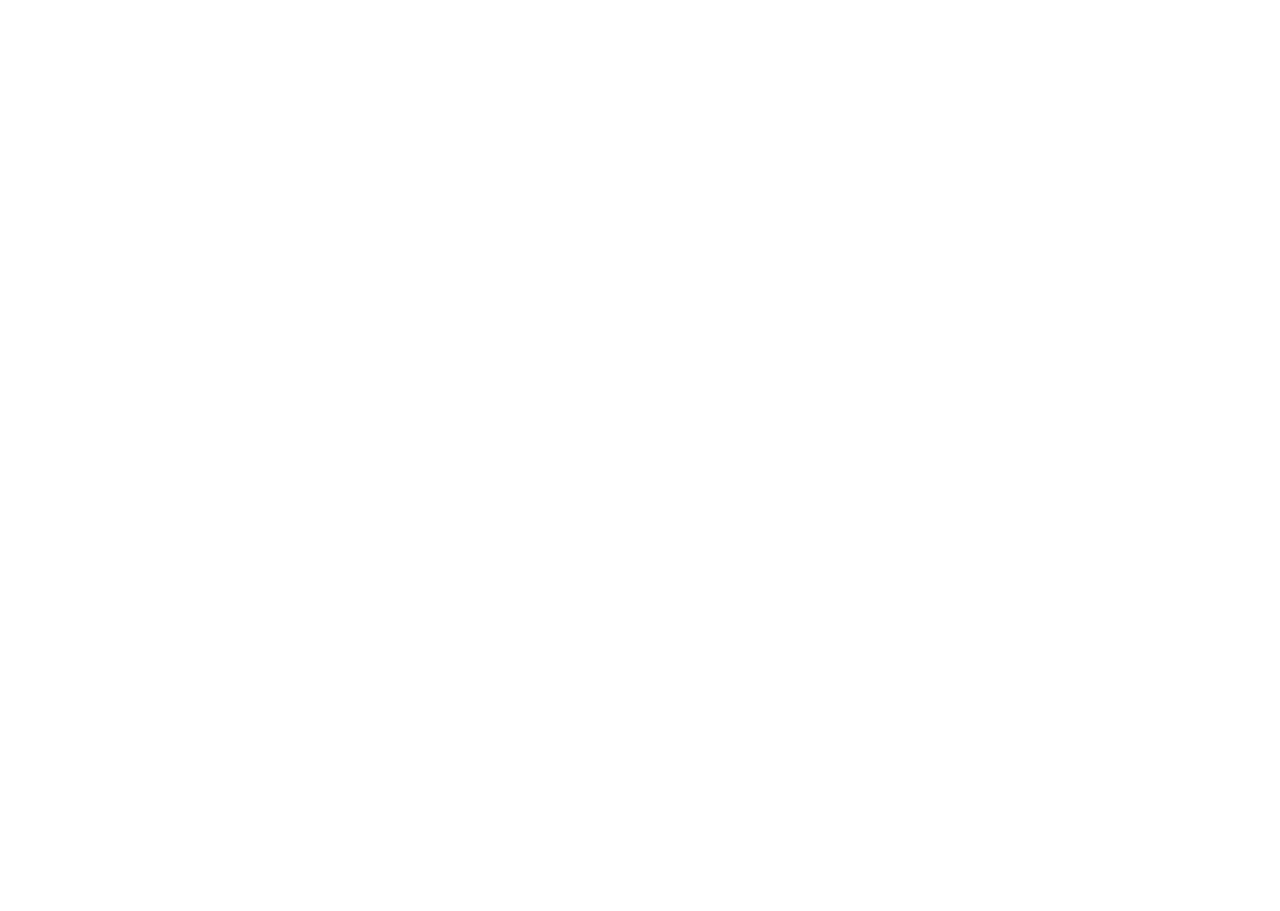
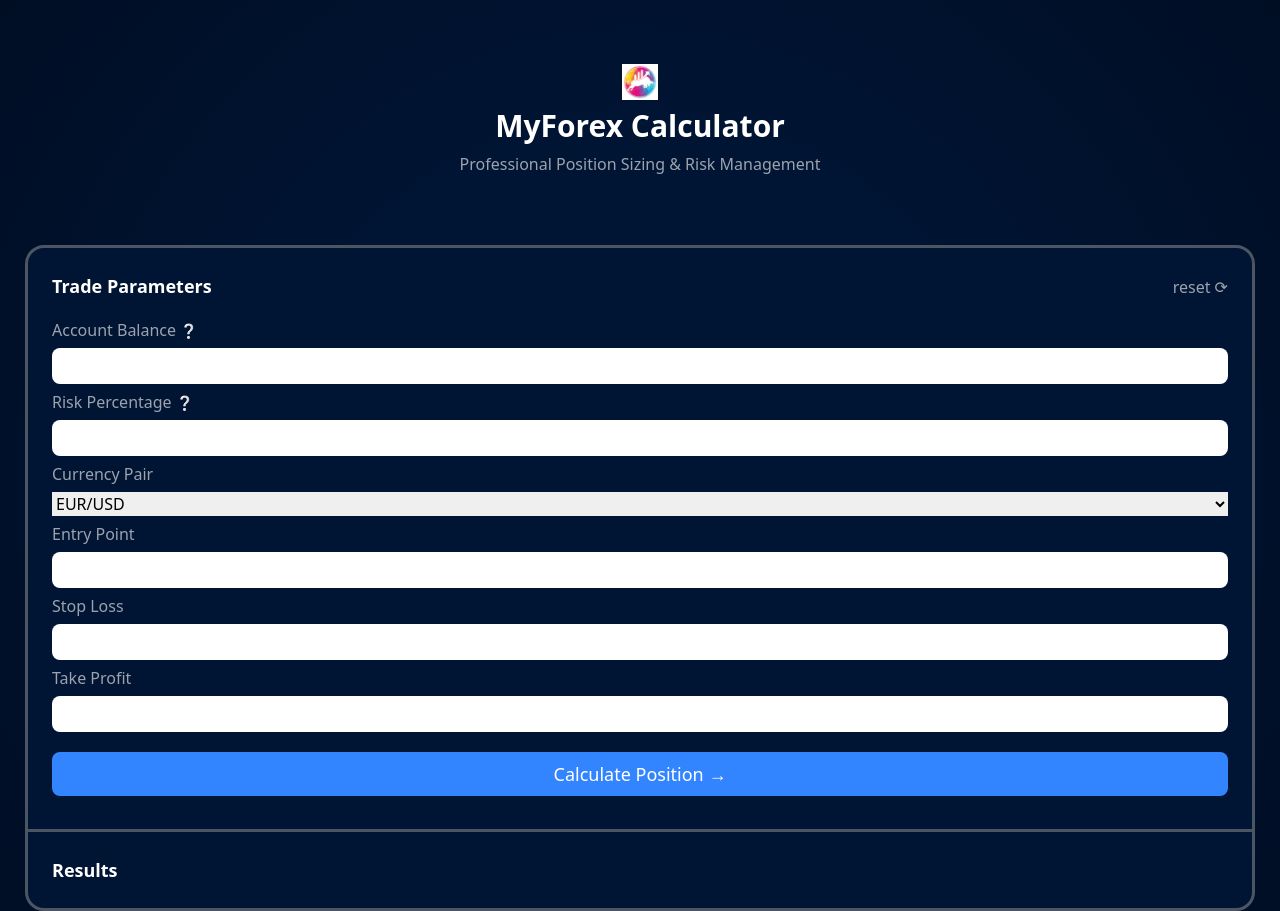
Before and after one commit to Mykelsown/forex-risk-reward-calculator, a plain HTML site: page index.html in a window 1280 px wide. Shown: the top 911 px of the page. Before the commit the page ends 800 px from the top, so only its background shows below. Drawn offline with nearby package versions, Linux system fonts and the light colour scheme.

Commit message:
development started: first production commit

```diff
--- a/index.html
+++ b/index.html
@@ -3,11 +3,138 @@
   <head>
     <meta charset="UTF-8" />
     <meta name="viewport" content="width=device-width, initial-scale=1.0" />
-    <title>Forex Calculator</title>
+    <title>MyForex Calculator</title>
+
+    <script src="https://cdn.tailwindcss.com"></script>
+
+    <script>
+      tailwind.config = {
+        theme: {
+          extend: {
+            colors: {
+              priBlues: {
+                950: "#000E24",
+                900: "#001433",
+                800: "#002966",
+                700: "#003D99",
+                600: "#0052CC",
+                500: "#0066FF",
+                400: "#3385FF",
+                300: "#66A3FF",
+                200: "#99C2FF",
+                100: "#CCE0FF",
+                50: "#E5F0FF",
+              },
+            },
+          },
+        },
+      };
+    </script>
   </head>
-  <body>
-    <header></header>
-    <main></main>
+  <body
+    class="bg-[radial-gradient(circle_at_center,#001433_45%,#000E24_100%)] m-7"
+  >
+    <header class="flex item-center justify-center pt-9 pb-9">
+      <div class="text-center">
+        <div class="flex justify-center">
+          <img src="./images/fx-logo.jpg" alt="MyForex-logo" class="w-9" />
+        </div>
+        <h1 class="text-white text-3xl font-bold mb-2 mt-2">
+          MyForex Calculator
+        </h1>
+        <p class="text-gray-400">
+          Professional Position Sizing & Risk Management
+        </p>
+      </div>
+    </header>
+    <main class="flex flex-col item-center justify-center pt-9 pb-9">
+      <div
+        class="bg-priBlues-900 rounded-t-2xl outline outline-gray-600 p-6 w-full"
+      >
+        <div class="flex justify-between place-items-baseline">
+          <h2 class="text-white font-bold text-lg">Trade Parameters</h2>
+          <div class="text-gray-400">reset &#10227;</div>
+        </div>
+        <div class="mt-3 mb-3">
+          <div class="flex flex-col leading-9">
+            <label for="accbalance" class="text-gray-400"
+              >Account Balance <span class="text-sm">&#10068;</span>
+            </label>
+            <input
+              type="number"
+              name="accbalance"
+              id="accbalance"
+              class="rounded-lg"
+            />
+          </div>
+
+          <div class="flex flex-col leading-9">
+            <label for="riskPercent" class="text-gray-400"
+              >Risk Percentage <span class="text-sm">&#10068;</span>
+            </label>
+            <input
+              type="number"
+              name="riskPercent"
+              id="riskPercent"
+              class="rounded-lg"
+            />
+          </div>
+
+          <div class="flex flex-col leading-9">
+            <label for="currencypair" class="text-gray-400"
+              >Currency Pair
+            </label>
+            <select name="currencypair" id="currencypair">
+              <option value="eurusd">EUR/USD</option>
+              <option value="gbpusd">GBP/USD</option>
+              <option value="usdjpy">JPY/USD</option>
+              <option value="xauusd">XAU/USD</option>
+            </select>
+          </div>
+
+          <div class="flex flex-col leading-9">
+            <label for="entry" class="text-gray-400">Entry Point</label>
+            <input type="number" name="entry" id="entry" class="rounded-lg" />
+          </div>
+
+          <div class="flex flex-col leading-9">
+            <label for="stoploss" class="text-gray-400">Stop Loss</label>
+            <input
+              type="number"
+              name="stoploss"
+              id="stoploss"
+              class="rounded-lg"
+            />
+          </div>
+
+          <div class="flex flex-col leading-9">
+            <label for="takeprofit" class="text-gray-400">Take Profit</label>
+            <input
+              type="number"
+              name="takeprofit"
+              id="takeprofit"
+              class="rounded-lg"
+            />
+          </div>
+
+          <button
+            class="bg-priBlues-400 text-white text-lg w-full rounded-lg pt-2 pb-2 mt-5"
+          >
+            Calculate Position <span>&rarr;</span>
+          </button>
+        </div>
+      </div>
+
+      <!-- second half of the card: the result section -->
+      <div
+        class="bg-priBlues-900 rounded-b-2xl outline outline-gray-600 p-6 w-full"
+      >
+        <div class="flex flex-col item-center">
+          <h2 class="text-white font-bold text-lg">Results</h2>
+          <div></div>
+        </div>
+      </div>
+    </main>
     <footer></footer>
   </body>
 </html>
```
Also changed, not shown: images/fx-logo.jpg (added), 1 other file.
